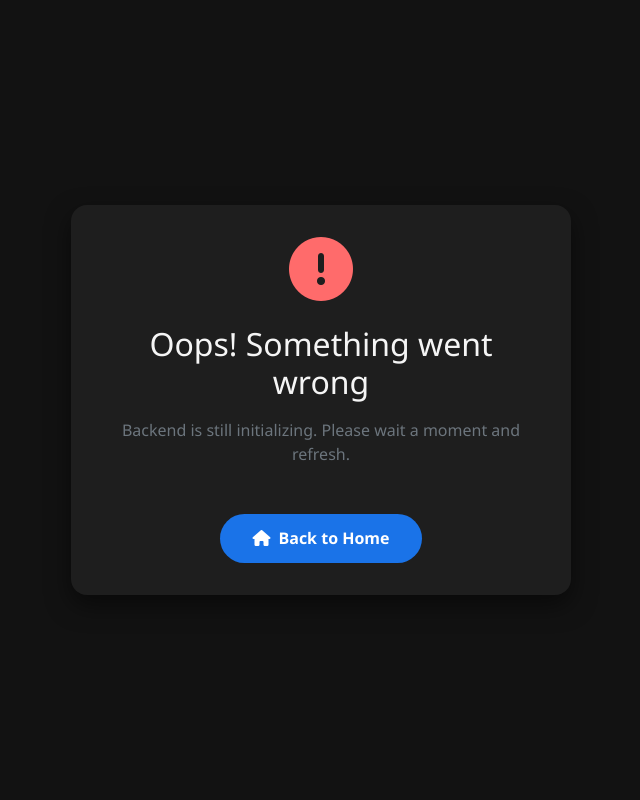
After one commit to Dtech2preas/Amin, a Flask app: page /search in a window 1280 px wide. The commit adds this page. Shown: the whole page, without its empty margins (319-959 px from the left). Run offline with Flask 3, Linux system fonts and the light colour scheme.

Commit message:
feat: Add loading feedback, Next Episode button, and error page
- Added global loading overlay to `index.html`, `episodes.html`, and `player.html` for better UX during slow operations.
- Implemented "Next Episode" button logic in `app.py` and `player.html`.
- Created `templates/error.html` for graceful error handling.
- Removed unnecessary temporary files and restored `data.json` cache.

```diff
--- a/app.py
+++ b/app.py
@@ -132,6 +132,25 @@ class AnimeIndex:
             for ep in anime['episodes']:
                 if ep.get('episode_id') == episode_session:
                     return ep
+        return None
+
+    def get_next_episode(self, anime_id, current_session):
+        """Get the next episode data relative to the current session"""
+        anime = self.get_anime_by_id(anime_id)
+        if not anime or 'episodes' not in anime:
+            return None
+
+        episodes = anime['episodes']
+        # Sort by episode number just in case
+        try:
+            episodes.sort(key=lambda x: float(x.get('number', 0)))
+        except:
+            pass
+
+        for i, ep in enumerate(episodes):
+            if ep.get('episode_id') == current_session:
+                if i + 1 < len(episodes):
+                    return episodes[i + 1]
         return None
 
 class CacheManager:
@@ -1640,6 +1659,11 @@ def watch_episode(anime_id, episode_session):
         # --- This now calls the new index-first function ---
         iframe_data = run_async_in_thread(backend.get_episode_iframe(anime_id, episode_session))
 
+        # Get next episode info
+        next_episode = backend.anime_index.get_next_episode(anime_id, episode_session)
+        next_ep_session = next_episode.get('episode_id') if next_episode else None
+        next_ep_number = next_episode.get('number') if next_episode else None
+
         if iframe_data['success'] and iframe_data['iframe_url']:
             episode_url = f"{backend.base_url}/play/{anime_id}/{episode_session}"
             cache_stats = backend.cache.get_cache_stats()
@@ -1647,7 +1671,9 @@ def watch_episode(anime_id, episode_session):
                                  iframe_url=iframe_data['iframe_url'],
                                  episode_url=episode_url,
                                  anime_id=anime_id,
-                                 cache_stats=cache_stats)
+                                 cache_stats=cache_stats,
+                                 next_ep_session=next_ep_session,
+                                 next_ep_number=next_ep_number)
         else:
             error_msg = iframe_data.get('error', 'Unknown error')
             return render_template('error.html',
--- /dev/null
+++ b/templates/error.html
@@ -0,0 +1,78 @@
+<!DOCTYPE html>
+<html lang="en">
+<head>
+    <meta charset="UTF-8">
+    <meta name="viewport" content="width=device-width, initial-scale=1.0">
+    <title>Error - D-TECH ANIME</title>
+    <link href="https://cdn.jsdelivr.net/npm/bootstrap@5.1.3/dist/css/bootstrap.min.css" rel="stylesheet">
+    <link rel="stylesheet" href="https://cdnjs.cloudflare.com/ajax/libs/font-awesome/6.4.0/css/all.min.css">
+    <style>
+        :root {
+            --primary-blue: #1a73e8;
+            --dark-bg: #121212;
+            --card-bg: #1e1e1e;
+            --text-light: #f5f5f5;
+        }
+
+        body {
+            background-color: var(--dark-bg);
+            color: var(--text-light);
+            font-family: 'Segoe UI', Tahoma, Geneva, Verdana, sans-serif;
+            height: 100vh;
+            display: flex;
+            align-items: center;
+            justify-content: center;
+        }
+
+        .error-card {
+            background-color: var(--card-bg);
+            padding: 2rem;
+            border-radius: 1rem;
+            max-width: 500px;
+            width: 90%;
+            text-align: center;
+            box-shadow: 0 10px 25px rgba(0,0,0,0.5);
+        }
+
+        .error-icon {
+            font-size: 4rem;
+            color: #ff6b6b;
+            margin-bottom: 1.5rem;
+        }
+
+        .btn-home {
+            background-color: var(--primary-blue);
+            color: white;
+            border: none;
+            padding: 0.8rem 2rem;
+            border-radius: 2rem;
+            font-weight: 600;
+            transition: transform 0.2s;
+            text-decoration: none;
+            display: inline-block;
+            margin-top: 1.5rem;
+        }
+
+        .btn-home:hover {
+            transform: scale(1.05);
+            color: white;
+        }
+    </style>
+</head>
+<body>
+    <div class="error-card">
+        <i class="fas fa-exclamation-circle error-icon"></i>
+        <h2 class="mb-3">Oops! Something went wrong</h2>
+        <p class="text-muted mb-4">
+            {% if message %}
+                {{ message }}
+            {% else %}
+                We encountered an unexpected error while processing your request.
+            {% endif %}
+        </p>
+        <a href="/" class="btn-home">
+            <i class="fas fa-home me-2"></i>Back to Home
+        </a>
+    </div>
+</body>
+</html>
```
Also changed, not shown: templates/episodes.html (+31 -2 lines), templates/index.html (+32 -0 lines), templates/player.html (+49 -2 lines).
